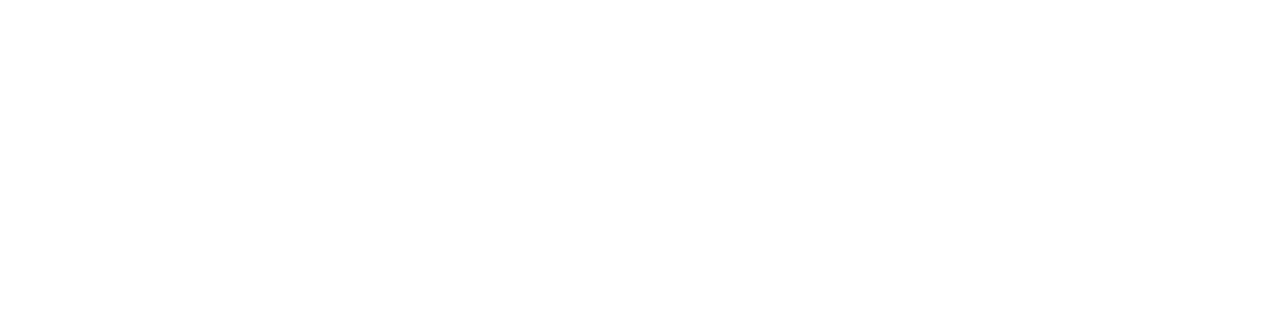
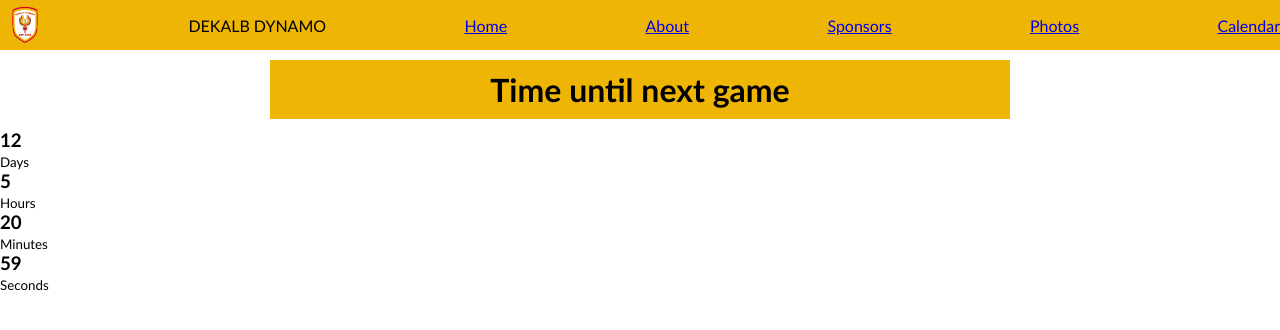
Before and after one commit to pellion24/dekalb-dynamo, a plain HTML site: page pages/results.html in a window 1280 px wide. Drawn offline with Linux system fonts and the light colour scheme.

Commit message:
Added Countdown

```diff
--- a/css/styles.css
+++ b/css/styles.css
@@ -68,6 +68,8 @@ p {
     padding: 10px;
 }
 
+
+
 .logo {
       display: block;
       margin-left: auto;
--- /dev/null
+++ b/js/countdown.js
@@ -0,0 +1,28 @@
+const days = document.getElementById('days');
+const hours = document.getElementById('hours');
+const minutes = document.getElementById('minutes');
+const seconds = document.getElementById('seconds');
+
+const nextGame = new Date('June 22 2025 09:00:00');
+
+//Update Countdown
+function countdown() {
+    const currentTime = new Date();
+    const diff = nextGame - currentTime;
+    const d = Math.floor(diff / 1000 / 60 / 60 / 24);
+    const h = Math.floor(diff / 1000 / 60 / 60) % 24;
+    const m = Math.floor(diff / 1000 / 60 ) % 60;
+    const s = Math.floor(diff / 1000) % 60;
+
+    console.log(s);
+
+    days.innerHTML = d;
+    hours.innerHTML = h; // h < 10 ? '0' + h : h
+    minutes.innerHTML = m; //same
+    seconds.innerHTML = s; //same
+
+}
+
+//countdown();
+
+setInterval(countdown, 1000);
--- a/pages/results.html
+++ b/pages/results.html
@@ -3,8 +3,47 @@
 <head>
     <meta charset="UTF-8">
     <title>Results</title>
+    <link href="../css/styles.css" rel="stylesheet" type="text/css">
 </head>
 <body>
+<nav>
+    <img src="../img/Dynamo.png" width="50" height="50">
+    <div class="name">DEKALB DYNAMO</div>
+    <a href="../index.html">Home</a>
+    <div class="dropdown">
+        <span><a href="about.html">About</a></span>
+        <div class="dropdown-content">
+            <a href="Roster.html">Roster</a>
+        </div>
+    </div>
+    <a href="sponsors.html">Sponsors</a>
+    <a href="photos.html">Photos</a>
+    <a href="calendar.html">Calendar</a>
+</nav>
 
+
+    <h1>Time until next game</h1>
+
+    <div id="countdown" class="countdown">
+        <div class = "time">
+            <h3 id="days">00</h3>
+            <small>Days</small>
+        </div>
+        <div class = "time">
+            <h3 id="hours">00</h3>
+            <small>Hours</small>
+        </div>
+        <div class = "time">
+            <h3 id="minutes">00</h3>
+            <small>Minutes</small>
+        </div>
+        <div class = "time">
+            <h3 id="seconds">00</h3>
+            <small>Seconds</small>
+        </div>
+
+    </div>
+
+<script src="../js/countdown.js"></script>
 </body>
 </html>
```
Also changed, not shown: index.html (+24 -0 lines).
